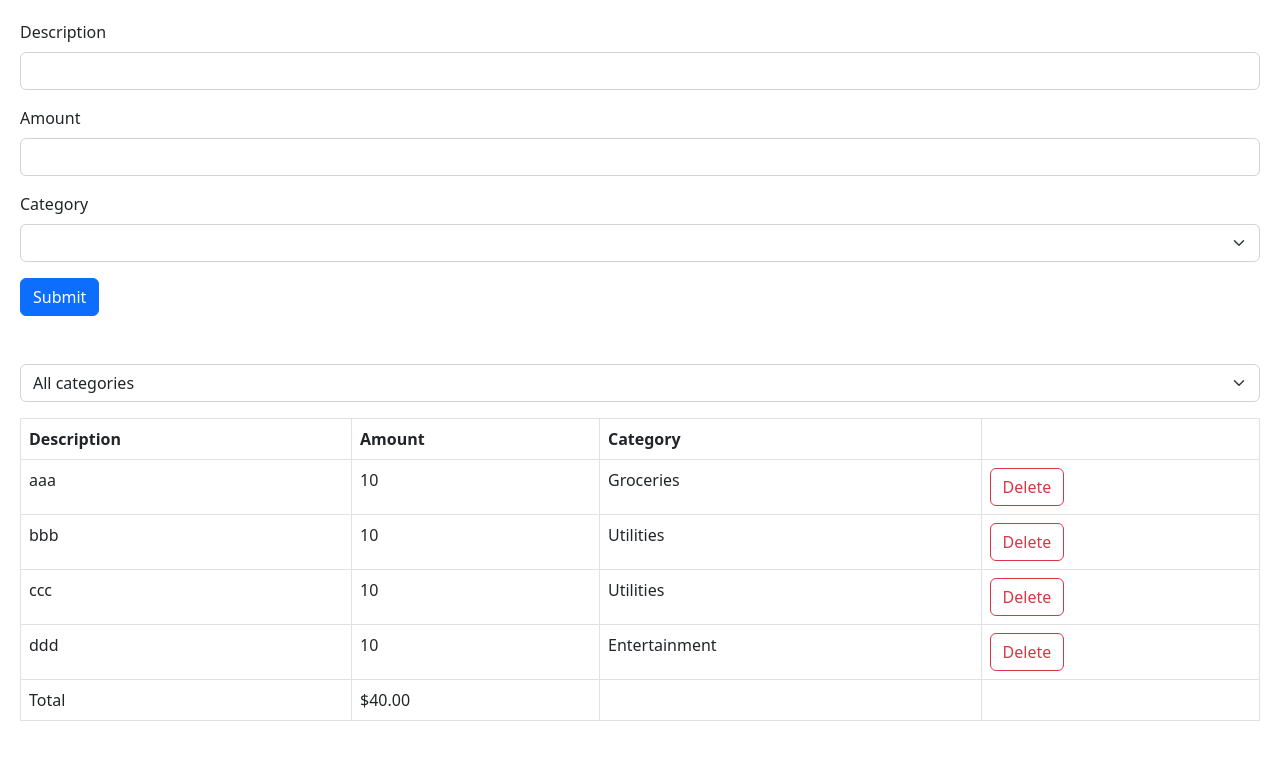
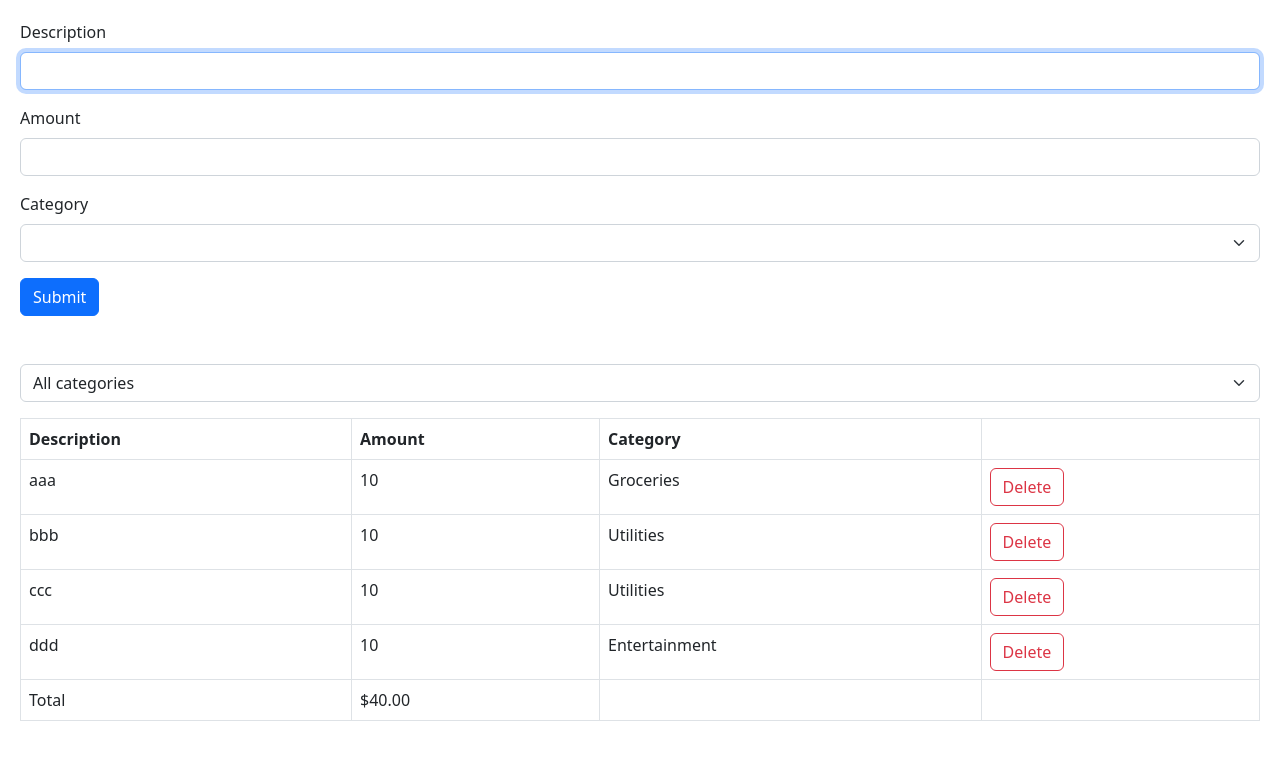
Before and after one commit to contrazap/react-app, a React (Vite) app: page / in a window 1280 px wide. Shown: the top 760 px of the page. Built offline with nearby package versions, Linux system fonts and the light colour scheme.

Commit message:
Used effect hook to focus on an input element and set document title. Note: focus is causing validation to break

```diff
--- a/src/App.tsx
+++ b/src/App.tsx
@@ -1,4 +1,4 @@
-import { useState } from "react";
+import { useEffect, useState } from "react";
 import ExpenseFilter from "./expense-tracker/components/ExpenseFilter";
 import ExpenseForm from "./expense-tracker/components/ExpenseForm";
 import ExpenseList from "./expense-tracker/components/ExpenseList";
@@ -16,6 +16,10 @@ function App() {
   const visibleExpenses = selectedCategory
     ? expenses.filter((e) => e.category === selectedCategory)
     : expenses;
+
+  useEffect(() => {
+    document.title = "My App";
+  });
 
   return (
     <div>
--- a/src/expense-tracker/components/ExpenseForm.tsx
+++ b/src/expense-tracker/components/ExpenseForm.tsx
@@ -2,6 +2,7 @@ import { categories } from "../categories";
 import { z } from "zod";
 import { useForm } from "react-hook-form";
 import { zodResolver } from "@hookform/resolvers/zod";
+import { useEffect, useRef } from "react";
 
 const schema = z.object({
   description: z
@@ -33,6 +34,12 @@ const ExpenseForm = ({ onSubmit }: Props) => {
     resolver: zodResolver(schema),
   });
 
+  const ref = useRef<HTMLInputElement>(null);
+
+  useEffect(() => {
+    if (ref.current) ref.current.focus();
+  });
+
   return (
     <form
       onSubmit={handleSubmit((data) => {
@@ -46,6 +53,7 @@ const ExpenseForm = ({ onSubmit }: Props) => {
         </label>
         <input
           {...register("description")}
+          ref={ref}
           id="description"
           type="text"
           className="form-control"
```
